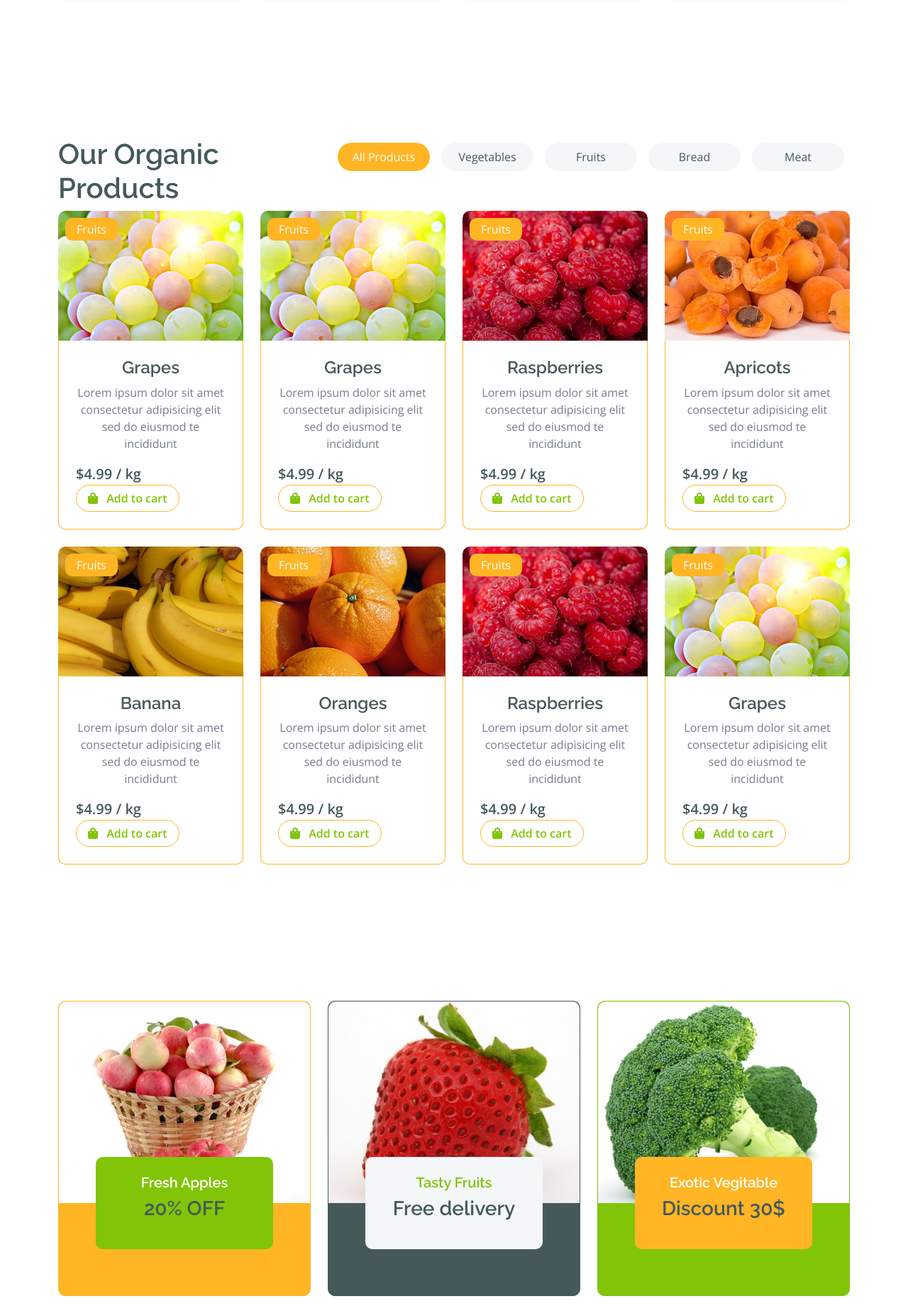
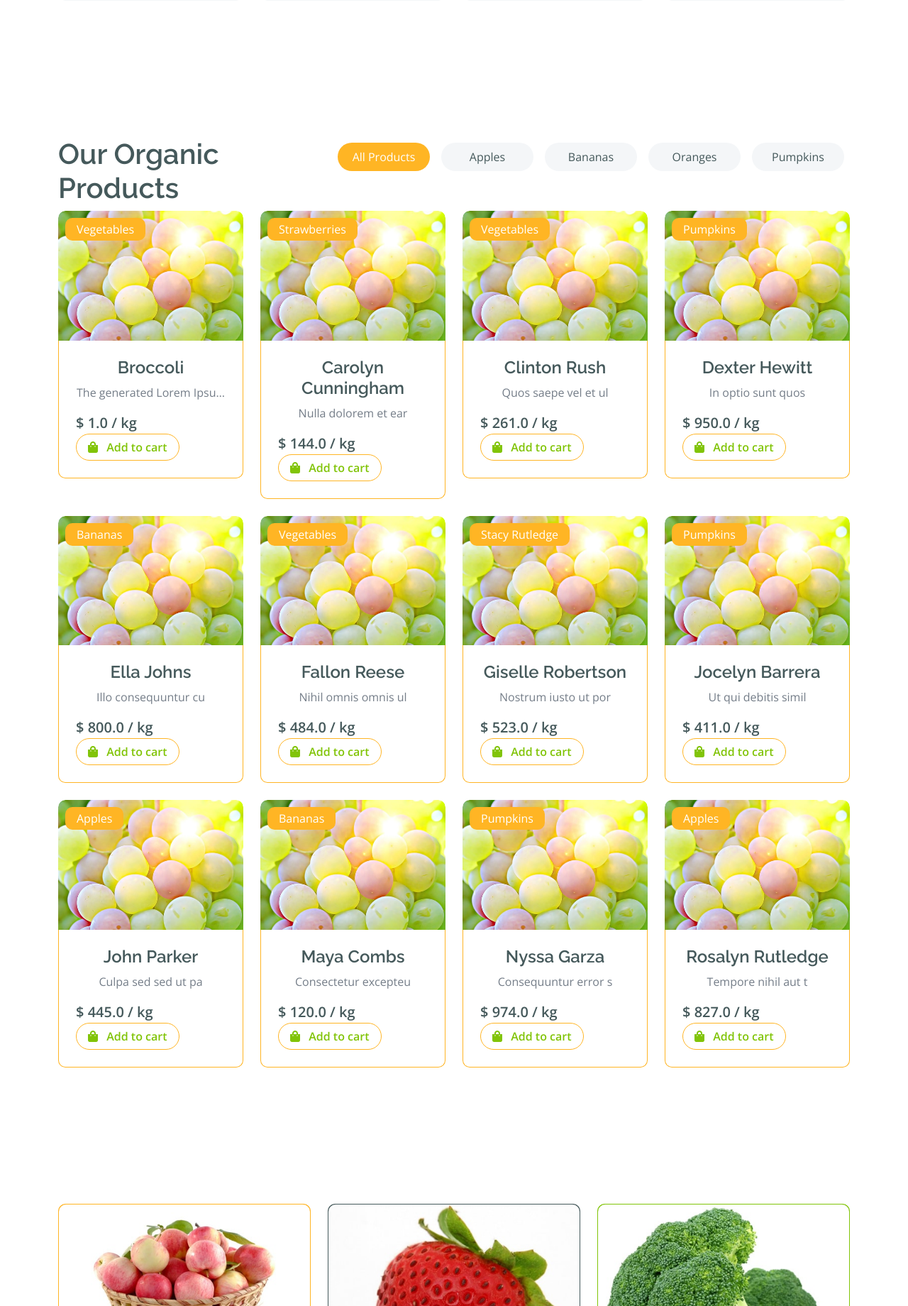
Before and after one commit to 20Frederic20/django-fruitables, a Django app: page / in a window 1280 px wide. Shown: the part 1065-2905 px from the top of the page at 71% size. Run offline with Django 4.2, Linux system fonts and the light colour scheme; data comes from the database, SQL or seed files in the repository; both versions use the stored data as it was after the commit; some libraries are stand-ins or nearby versions.

Commit message:
products list categories

```diff
--- a/commerce/commerce/urls.py
+++ b/commerce/commerce/urls.py
@@ -24,6 +24,7 @@ from categories.views import CategoryDetailView
 urlpatterns = [
     path('admin/', admin.site.urls),
     path("", IndexView.as_view(), name="index"),
+    path("<slug:category>", IndexView.as_view(), name="index"),
     path("contact/", ContactView.as_view(), name="contact"),
     path("cart/", CartView.as_view(), name="cart"),
     path("checkout/", CheckoutView.as_view(), name="checkout"),
--- a/commerce/products/views.py
+++ b/commerce/products/views.py
@@ -7,9 +7,16 @@ from .models import Category, Product
 
 class IndexView(View):
     template_name = "products/index.html"
+    context_object_name = 'products'
 
     def get(self, request, *args, **kwargs):
-        return render(request, self.template_name)
+        products = Product.objects.all()
+        categories = Category.objects.order_by('name')[:4]
+        slug = request.GET.get('category')
+        if slug:
+            products = products.filter(category__slug=slug)
+        context = {"categories": categories, "products": products[:12]}
+        return render(request, self.template_name, context)
 
 
 class ContactView(View):
--- a/commerce/templates/products/index.html
+++ b/commerce/templates/products/index.html
@@ -105,7 +105,7 @@
 
 
 <!-- Fruits Shop Start-->
-<div class="container-fluid fruite py-5">
+<div class="container-fluid fruite py-5" id="organic">
     <div class="container py-5">
         <div class="tab-class text-center">
             <div class="row g-4">
@@ -115,30 +115,17 @@
                 <div class="col-lg-8 text-end">
                     <ul class="nav nav-pills d-inline-flex text-center mb-5">
                         <li class="nav-item">
-                            <a class="d-flex m-2 py-2 bg-light rounded-pill active" data-bs-toggle="pill" href="#tab-1">
+                            <a href="{% url 'index' %}" class="d-flex m-2 py-2 bg-light rounded-pill active">
                                 <span class="text-dark" style="width: 130px;">All Products</span>
                             </a>
                         </li>
+                        {% for category in categories %}
                         <li class="nav-item">
-                            <a class="d-flex py-2 m-2 bg-light rounded-pill" data-bs-toggle="pill" href="#tab-2">
-                                <span class="text-dark" style="width: 130px;">Vegetables</span>
+                            <a href="{% url 'index'%}?category={{category.slug}}" class="d-flex py-2 m-2 bg-light rounded-pill">
+                                <span class="text-dark" style="width: 130px;">{{ category.name }}</span>
                             </a>
                         </li>
-                        <li class="nav-item">
-                            <a class="d-flex m-2 py-2 bg-light rounded-pill" data-bs-toggle="pill" href="#tab-3">
-                                <span class="text-dark" style="width: 130px;">Fruits</span>
-                            </a>
-                        </li>
-                        <li class="nav-item">
-                            <a class="d-flex m-2 py-2 bg-light rounded-pill" data-bs-toggle="pill" href="#tab-4">
-                                <span class="text-dark" style="width: 130px;">Bread</span>
-                            </a>
-                        </li>
-                        <li class="nav-item">
-                            <a class="d-flex m-2 py-2 bg-light rounded-pill" data-bs-toggle="pill" href="#tab-5">
-                                <span class="text-dark" style="width: 130px;">Meat</span>
-                            </a>
-                        </li>
+                        {% endfor %}
                     </ul>
                 </div>
             </div>
@@ -147,7 +134,27 @@
                     <div class="row g-4">
                         <div class="col-lg-12">
                             <div class="row g-4">
+                                {% for product in products %}
                                 <div class="col-md-6 col-lg-4 col-xl-3">
+                                    <div class="rounded position-relative fruite-item">
+                                        <div class="fruite-img">
+                                            <img src="{% static "img/fruite-item-5.jpg" %}" class="img-fluid w-100 rounded-top" alt="">
+                                        </div>
+                                        <div class="text-white bg-secondary px-3 py-1 rounded position-absolute" style="top: 10px; left: 10px;"> {{ product.category.name }} </div>
+                                        <div class="p-4 border border-secondary border-top-0 rounded-bottom">
+                                            <h4>{{ product.name }}</h4>
+                                            <p>{{ product.description|truncatechars:25 }}</p>
+                                            <div class="mt-auto">
+                                                <div class="d-flex justify-content-between flex-lg-wrap">
+                                                    <p class="text-dark fs-5 fw-bold mb-0">$ {{ product.price }} / kg</p>
+                                                    <a href="#" class="btn border border-secondary rounded-pill px-3 text-primary"><i class="fa fa-shopping-bag me-2 text-primary"></i> Add to cart</a>
+                                                </div>
+                                            </div>
+                                        </div>
+                                    </div>
+                                </div>
+                                {% endfor %}
+                                {% comment %} <div class="col-md-6 col-lg-4 col-xl-3">
                                     <div class="rounded position-relative fruite-item">
                                         <div class="fruite-img">
                                             <img src="{% static "img/fruite-item-5.jpg" %}" class="img-fluid w-100 rounded-top" alt="">
@@ -274,7 +281,7 @@
                                             </div>
                                         </div>
                                     </div>
-                                </div>
+                                </div> {% endcomment %}
                             </div>
                         </div>
                     </div>
```
Also changed, not shown: commerce/db.sqlite3.
